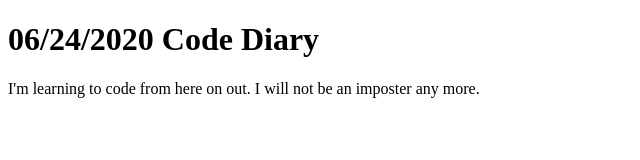
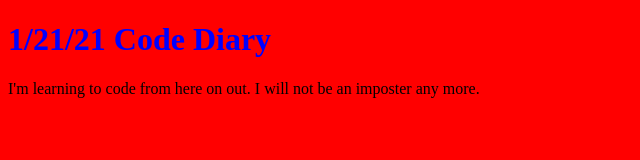
Before and after one commit to lynnkiang/lynnkiang.github.io, a plain HTML site: page index.html in a window 1280 px wide. Shown: the whole page, without its empty margins (0-640 px from the left). Drawn offline with Linux system fonts and the light colour scheme.

Commit message:
Create index html and stylesheet
First commit (file description)

```diff
--- a/index.html
+++ b/index.html
@@ -1,11 +1,13 @@
 <!DOCTYPE html>
+<link rel="stylesheet" href="./style.css">
+
 <html>
 <head>
 <title>Hello World</title>
 </head>
 <body>
 
-<h1>06/24/2020 Code Diary</h1>
+<h1>1/21/21 Code Diary</h1>
 <p>I'm learning to code from here on out. I will not be an imposter any more.</p>
 
 </body>
--- /dev/null
+++ b/style.css
@@ -0,0 +1,7 @@
+html{
+	background: red;
+
+}
+h1{
+	color: blue;
+}
```
